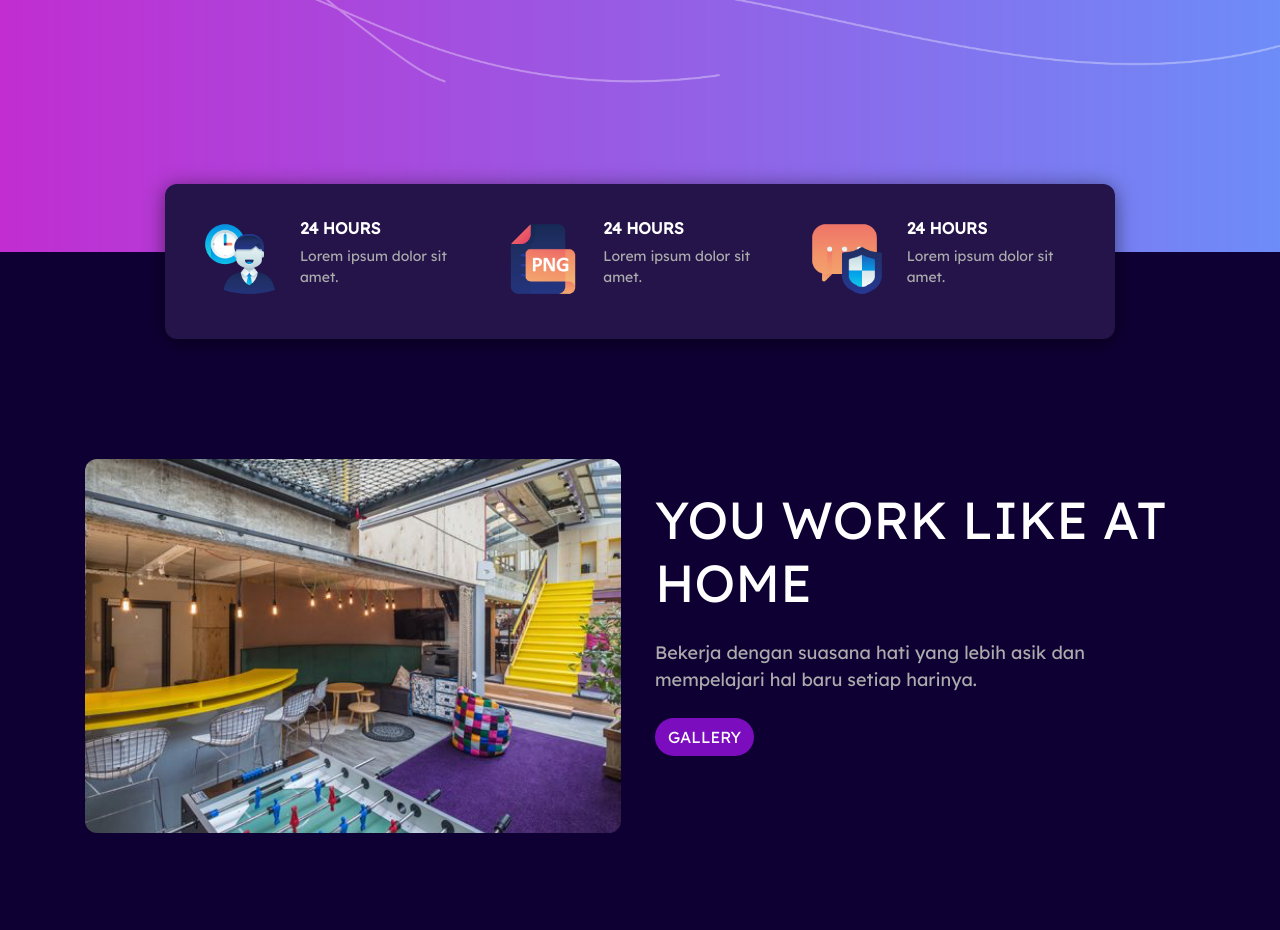
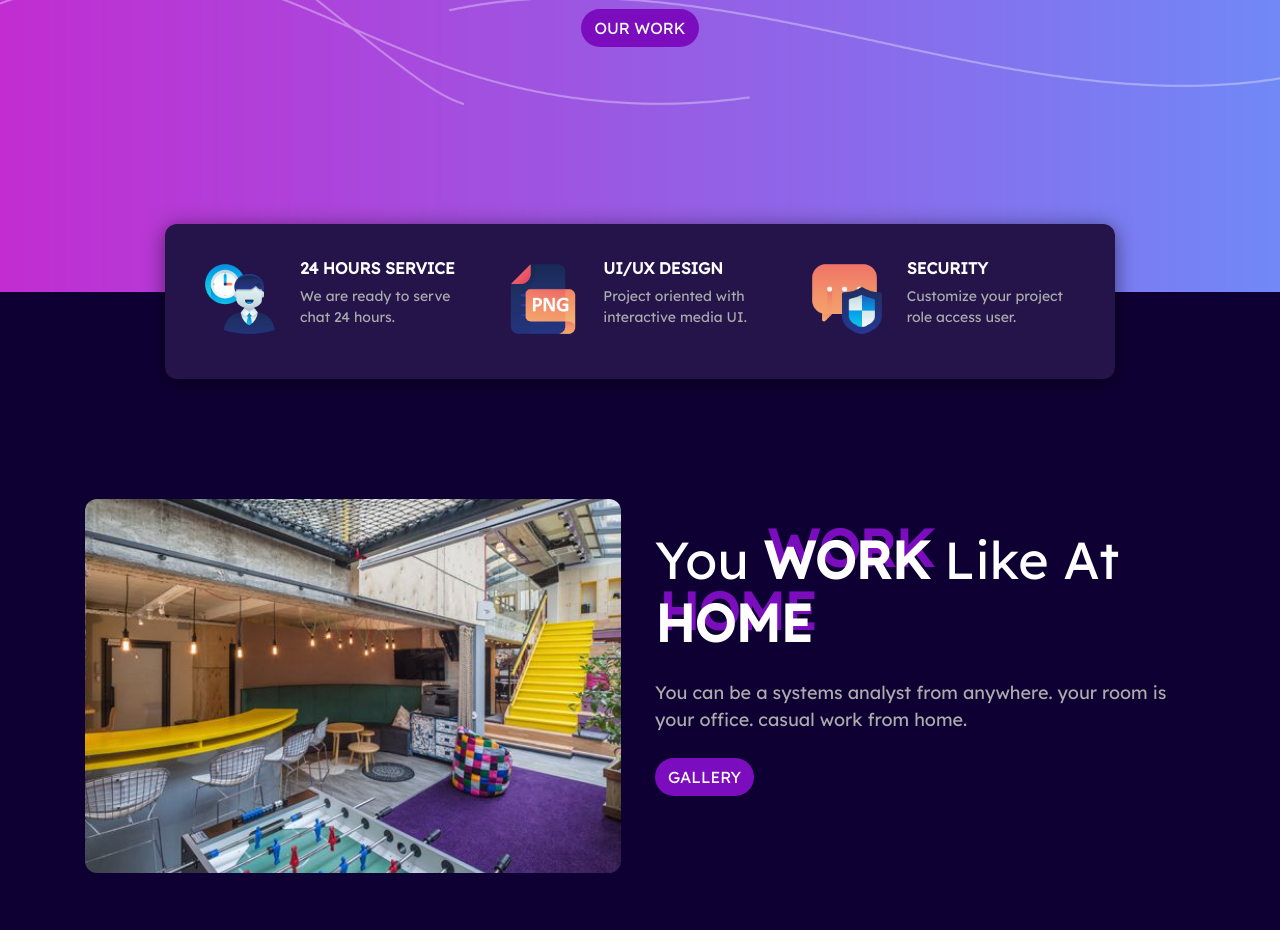
Before and after one commit to savirafatika/Analyster-landingpage, a plain HTML site: page index.html in a window 1280 px wide. Shown: the part 458-1388 px from the top of the page. Drawn offline with nearby package versions, Linux system fonts and the light colour scheme; a web font is replaced by a local one.

Commit message:
add new content

```diff
--- a/css/style.css
+++ b/css/style.css
@@ -78,7 +78,7 @@ body {
 
 .jumbotron .display-4 {
    font-size: 40px;
-   margin-top: 150px;
+   margin-top: 200px;
    margin-bottom: 30px;
    font-weight: normal !important;
 }
@@ -125,12 +125,14 @@ body {
 .workingspace h3 {
    font-size: 52px;
    font-weight: 200;
-   text-transform: uppercase;
+   text-transform: capitalize;
    margin-top: 30px;
 }
 
 .workingspace h3 span {
-   font-weight: 500;
+   font-weight: 900;
+   text-transform: uppercase;
+   text-shadow: 4px -12px #7C0DBE;
 }
 
 .workingspace p {
@@ -211,7 +213,7 @@ body {
    }
 
    .jumbotron {
-      height: 710px;
+      height: 750px;
    }
 
    .jumbotron .display-4 {
--- a/index.html
+++ b/index.html
@@ -28,6 +28,7 @@
           <div class="collapse navbar-collapse" id="navbarNavAltMarkup">
             <div class="navbar-nav ml-auto">
               <a class="nav-item nav-link active" href="#">Home <span class="sr-only">(current)</span></a>
+              <a class="nav-item nav-link" href="#">Why We</a>
               <a class="nav-item nav-link" href="#">Pricing</a>
               <a class="nav-item nav-link" href="#">Features</a>
               <a class="nav-link btn btnav" href="#">Join Us</a>
@@ -56,18 +57,18 @@
 
                 <div class="col-lg">
                   <img src="img/employee.png" alt="employee" class="float-left">
-                  <h4>24 Hours</h4>
-                  <p>Lorem ipsum dolor sit amet.</p>
+                  <h4>24 Hours Service</h4>
+                  <p>We are ready to serve chat 24 hours.</p>
                 </div>
                 <div class="col-lg">
                   <img src="img/hires.png" alt="hires" class="float-left">
-                  <h4>24 Hours</h4>
-                  <p>Lorem ipsum dolor sit amet.</p>
+                  <h4>UI/UX Design</h4>
+                  <p>Project oriented with interactive media UI.</p>
                 </div>
                 <div class="col-lg">
                   <img src="img/security.png" alt="security" class="float-left">
-                  <h4>24 Hours</h4>
-                  <p>Lorem ipsum dolor sit amet.</p>
+                  <h4>Security</h4>
+                  <p>Customize your project role access user.</p>
                 </div>
 
               </div>
@@ -82,7 +83,7 @@
             </div>
             <div class="col-lg-6">
               <h3>You <span>work</span> like at <span>home</span></h3>
-              <p>Bekerja dengan suasana hati yang lebih asik dan mempelajari hal baru setiap harinya.</p>
+              <p>You can be a systems analyst from anywhere. your room is your office. casual work from home.</p>
               <a href="" class="btn tombol">Gallery</a>
             </div>
           </div>
@@ -92,7 +93,7 @@
           <section class="testimonial">
             <div class="row justify-content-center">
               <div class="col-lg-8">
-                <h5>" Bekerja dengan suasana hati yang lebih asik dan mempelejari hal baru setiap harinya. "</h5>
+                <h5>" Become a true professional, the pride of Indonesia. keep up: experience, excellence and expertise of the workforce"</h5>
               </div>
             </div>
 
@@ -106,7 +107,7 @@
                   <img src="img/img2.png" class="figure-img img-fluid rounded-circle utama" alt="testi2">
                   <figcaption class="figure-caption">
                     <h5>Sunny Ye</h5>
-                    <p>Designer</p>
+                    <p>Web Designer</p>
                   </figcaption>
                 </figure>
                 <figure class="figure">
```
